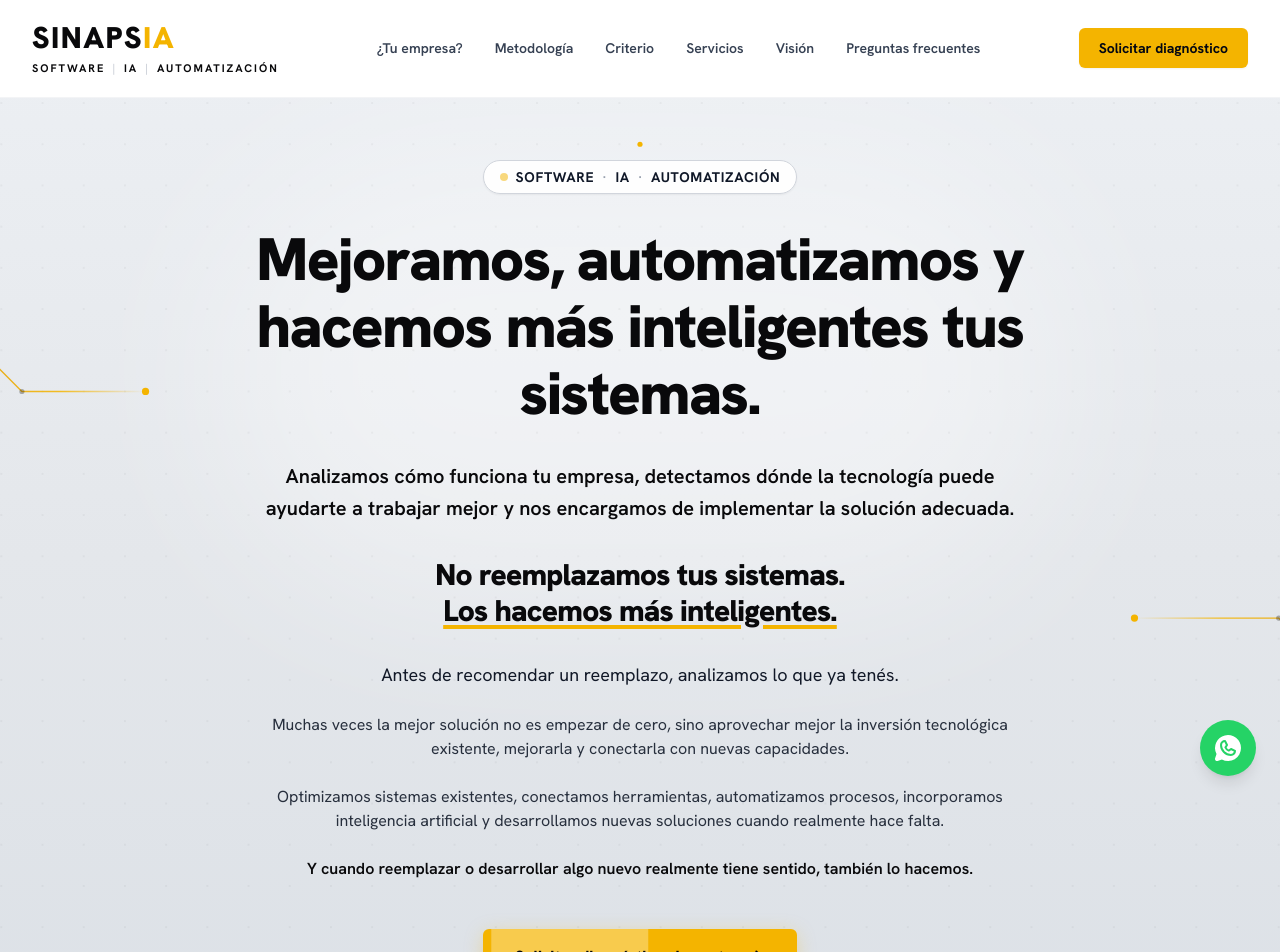
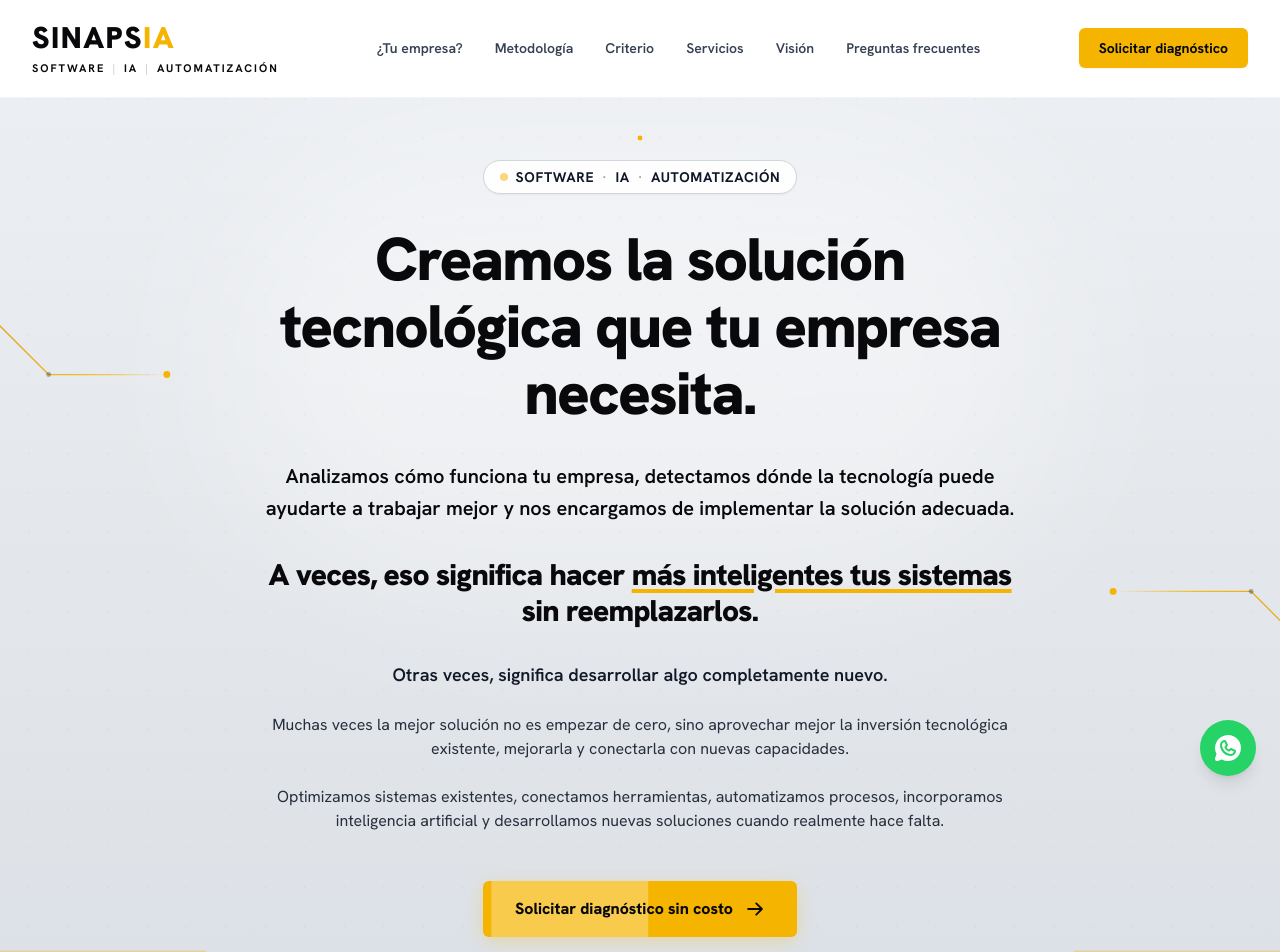
Before and after one commit to javieryacu/sinapsia_landing, a Next.js app: page / in a window 1280 px wide. Shown: the top 952 px of the page. Built offline with nearby package versions, Linux system fonts and the light colour scheme.

Commit message:
feat(hero): actualizar slogan y bajada para mayor cohesión

```diff
--- a/src/components/Hero.tsx
+++ b/src/components/Hero.tsx
@@ -126,7 +126,7 @@ export default function Hero({ onOpenDiagnostic }: HeroProps) {
           transition={{ duration: 0.6, delay: 0.1 }}
           className="text-4xl sm:text-5xl lg:text-6xl font-black text-[#09090b] tracking-tight leading-[1.12] mb-8 font-['Hanken_Grotesk',sans-serif]"
         >
-          Mejoramos, automatizamos y hacemos más inteligentes tus sistemas.
+          Creamos la solución tecnológica que tu empresa necesita.
         </motion.h1>
 
         {/* Sequence Content with Exact Copy & Enhanced Automotive Contrast */}
@@ -143,12 +143,12 @@ export default function Hero({ onOpenDiagnostic }: HeroProps) {
           {/* Integrated Statement */}
           <div className="py-2">
             <h2 className="text-2xl sm:text-3xl font-black text-[#09090b] tracking-tight font-['Hanken_Grotesk',sans-serif]">
-              No reemplazamos tus sistemas. <span className="relative inline-block text-[#09090b] underline decoration-[#f4b400] decoration-4 underline-offset-4">Los hacemos más inteligentes.</span>
+              A veces, eso significa hacer <span className="relative inline-block text-[#09090b] underline decoration-[#f4b400] decoration-4 underline-offset-4">más inteligentes tus sistemas</span> sin reemplazarlos.
             </h2>
           </div>
 
-          <p className="text-[#111827] text-base sm:text-lg">
-            Antes de recomendar un reemplazo, analizamos lo que ya tenés.
+          <p className="text-[#111827] text-base sm:text-lg font-semibold">
+            Otras veces, significa desarrollar algo completamente nuevo.
           </p>
 
           <p className="text-[#272f3d] text-sm sm:text-base">
@@ -157,10 +157,6 @@ export default function Hero({ onOpenDiagnostic }: HeroProps) {
 
           <p className="text-[#272f3d] text-sm sm:text-base">
             Optimizamos sistemas existentes, conectamos herramientas, automatizamos procesos, incorporamos inteligencia artificial y desarrollamos nuevas soluciones cuando realmente hace falta.
-          </p>
-
-          <p className="text-[#09090b] text-sm sm:text-base font-semibold">
-            Y cuando reemplazar o desarrollar algo nuevo realmente tiene sentido, también lo hacemos.
           </p>
         </motion.div>
 
```
Also changed, not shown: 1 other file (tests, documents, lock files or other folders).
